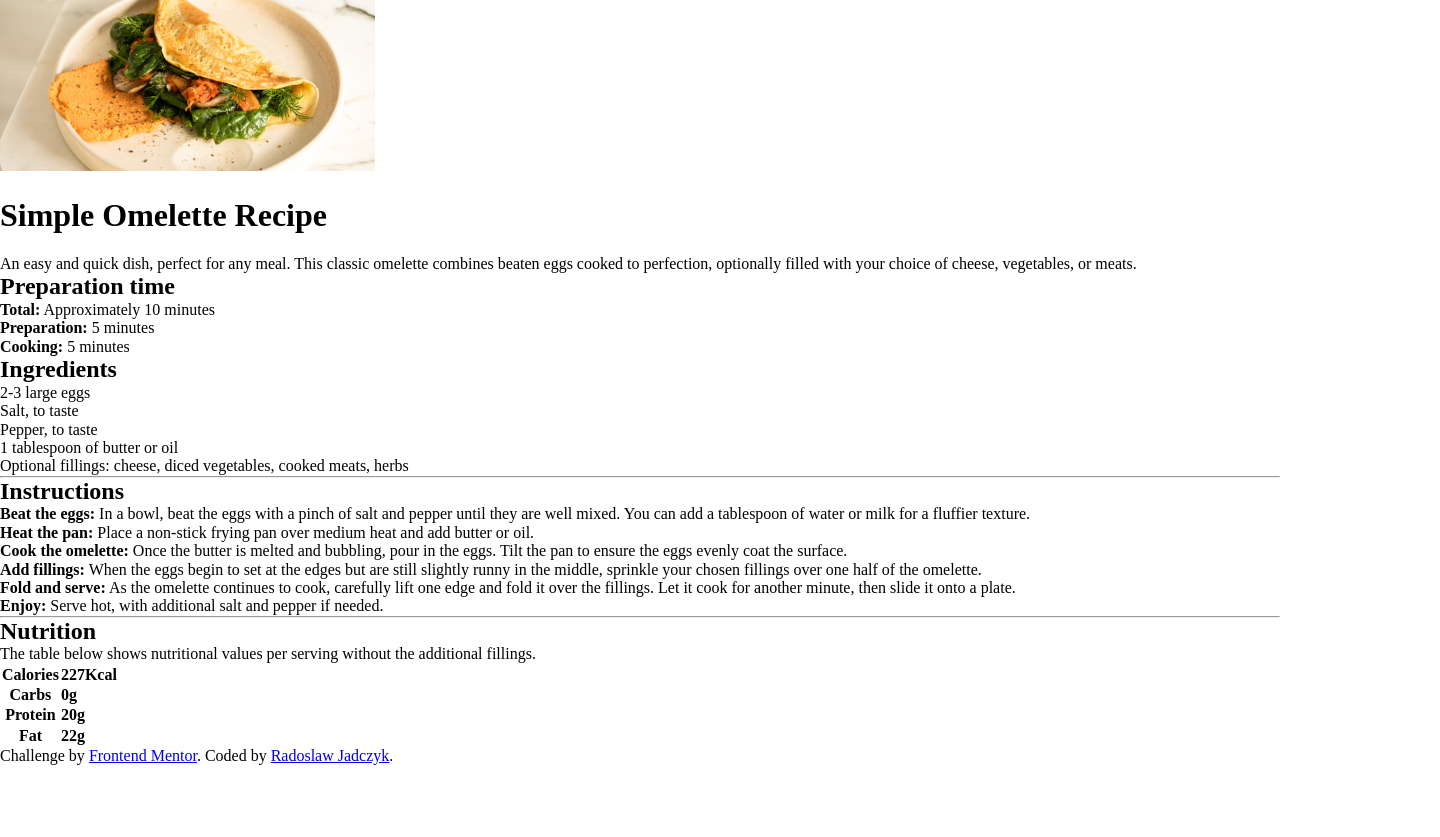
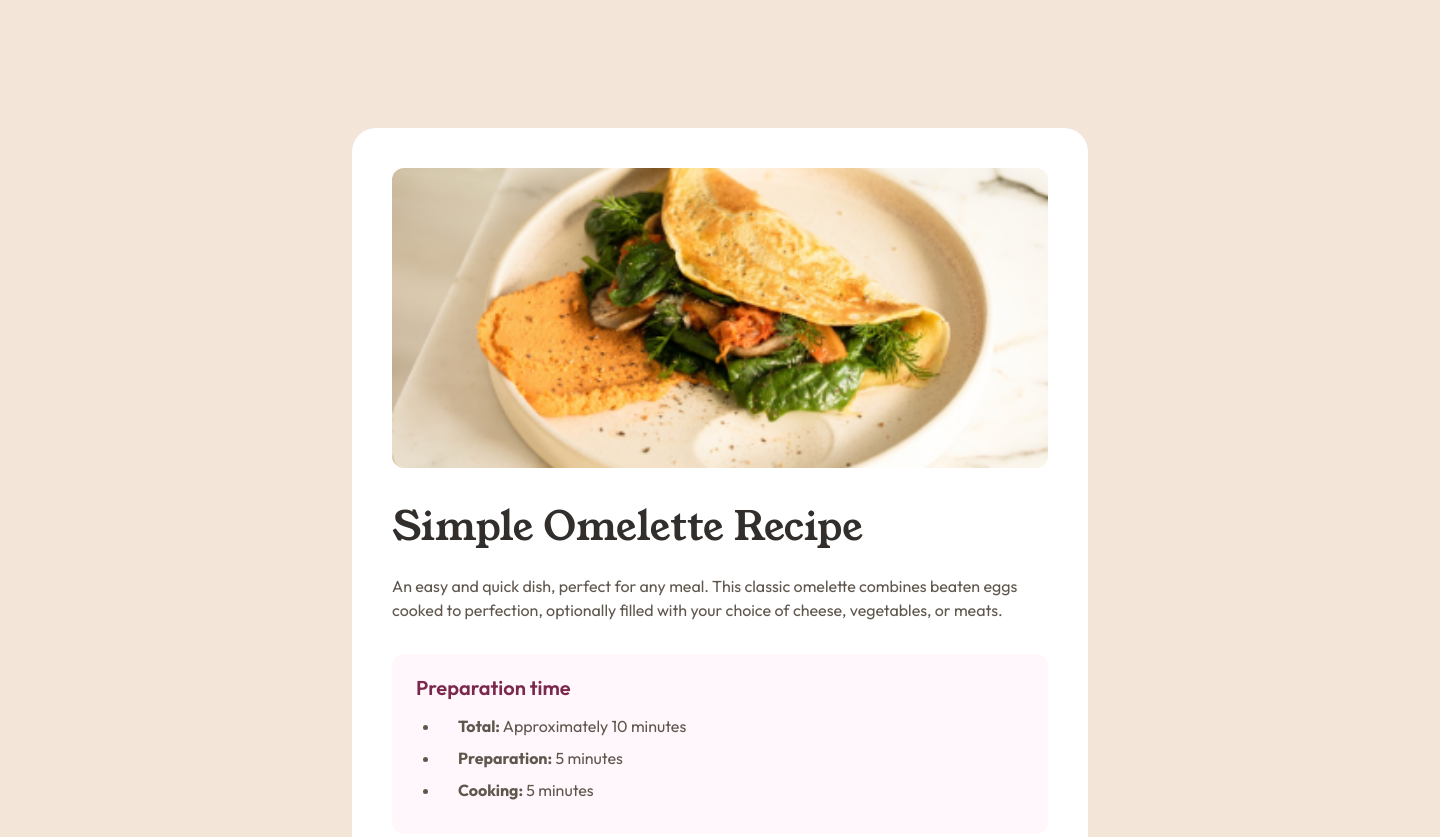
Before and after one commit to Kaczupinko/recipe-page-1, a website: page index.html in a window 1280 px wide. Shown: the top 837 px of the page, 1440 px wide, since content can reach past the window. Before the commit the page ends 800 px from the top, so only its background shows below. Drawn offline with Linux system fonts and the light colour scheme.

Commit message:
Fix desktop style

```diff
--- a/Styles/style.css
+++ b/Styles/style.css
@@ -12,8 +12,152 @@
     /* Neutral color */
     --White-color: hsl(0, 0%, 100%);
     --Rose-White: hsl(330, 100%, 98%);
-    --Eggshell-background-color: hsl(30, 54%, 90%);
+    --Eggshell: hsl(30, 54%, 90%);
     --Light-Grey: hsl(30, 18%, 87%);
     --Wenge-Brown: hsl(30, 10%, 34%);
     --Dark-Charcoal: hsl(24, 5%, 18%);
 }
+
+body {
+    font-family: 'Outfit', sans-serif;
+    background-color: var(--Eggshell);
+    display: flex;
+    width: 1440px;
+    padding: 128px 48px;
+    gap: 8px;
+    justify-content: center;
+}
+.container {
+    display: flex;
+    flex-direction: column;
+    padding: 40px;
+    align-items: self-start;
+    gap: 12px;
+    flex-shrink: 0;
+    width: 736px;
+    background-color: white;
+    border-radius: 24px;
+}
+img {
+    height: 300px;
+    align-self: stretch;
+    border-radius: 12px;
+}
+
+.content-box {
+    display: flex;
+    flex-direction: column;
+    align-items: flex-start;
+    gap: 32px;
+    align-self: stretch;
+}
+
+
+
+.line {
+    border-bottom: 1px solid #E3DDD7;
+    width: 656px;
+}
+
+.header>h1 {
+    color: #312E2C;
+    font-family: "Young Serif";
+    font-size: 40px;
+    font-style: normal;
+    font-weight: 400;
+    line-height: 100%;
+}
+.preparation>h2 {
+    color: #7A284E;
+    font-family: Outfit;
+    font-size: 20px;
+    font-style: normal;
+    font-weight: 600;
+    line-height: 100%;
+}
+
+.instructions>h2, .nutrition>h2, .ingredients>h2 {
+    color: #854632;
+    font-family: "Young Serif";
+    font-size: 28px;
+    font-style: normal;
+    font-weight: 400;
+    line-height: 100%;
+}
+
+.header>p, .preparation>ul>li, .ingredients>ul>li, .instructions>ol>li, .nutrition>p, .nutrition>table>tr>th+td, li::marker {
+    color: #5F564D;
+    font-family: Outfit;
+    font-size: 16px;
+    font-style: normal;
+    font-weight: 400;
+    line-height: 150%;
+}
+
+.preparation {
+    display: flex;
+    padding: 24px;
+    flex-direction: column;
+    align-items: flex-start;
+    gap: 16px;
+    align-self: stretch;
+    border-radius: 12px;
+    background: #FFF7FB;
+}
+
+ul {
+    padding-left: 24px;
+}
+
+li {
+    margin-bottom: 8px;
+    padding-left: 18px;
+}
+
+ol {
+    padding-left: 24px;
+}
+
+.ingredients, .instructions, .nutrition {
+    display: flex;
+    flex-direction: column;
+    align-items: flex-start;
+    gap: 24px;
+    align-self: stretch;
+}
+
+table {
+
+    gap: 12px;
+    align-self: stretch;
+    width: 100%;
+    border-collapse: collapse;
+}
+
+tr {
+    border-bottom: 1px solid #E3DDD7;
+}
+
+th, td {
+    padding: 10px;
+    text-align: left;
+}
+
+.nutrition th {
+    font-weight: 400;
+    padding-left: 26px;
+}
+
+.footer {
+    display: flex;
+    justify-content: center;
+    align-items: center;
+    padding: 20px;
+    font-size: 14px;
+    text-align: center;
+    width: 100%;
+}
+
+.footer a {
+    text-decoration: none;
+}
--- a/index.html
+++ b/index.html
@@ -20,8 +20,9 @@
     <link rel="stylesheet" href="./Styles/style.css">
 </head>
 <body>
-    <main class="content-box">
+    <main class="container">
         <img src="./Images/top-image.png" alt="Omelette-image">
+        <div class="content-box">
             <header class="header">
                 <h1>Simple Omelette Recipe</h1>
                 <p>An easy and quick dish, perfect for any meal. This classic omelette combines beaten eggs cooked to perfection, optionally filled with your choice of cheese, vegetables, or meats.</p>
@@ -44,7 +45,7 @@
                     <li>Optional fillings: cheese, diced vegetables, cooked meats, herbs</li>
                 </ul>
             </section>
-        <hr>
+            <hr class="line">
             <section class="instructions">
                 <h2>Instructions</h2>
                 <ol>
@@ -56,7 +57,7 @@
                     <li><strong>Enjoy:</strong> Serve hot, with additional salt and pepper if needed.</li>
                 </ol>
             </section>
-        <hr>
+            <hr class="line">
             <section class="nutrition">
                 <h2>Nutrition</h2>
                 <p>The table below shows nutritional values per serving without the additional fillings.</p>
@@ -85,6 +86,7 @@
                   >Frontend Mentor</a
                 >. Coded by <a href="#">Radoslaw Jadczyk</a>.
             </footer>
+        </div>
     </main>
 </body>
 </html>
```
Lines whose indentation alone changed are shown as unchanged.
